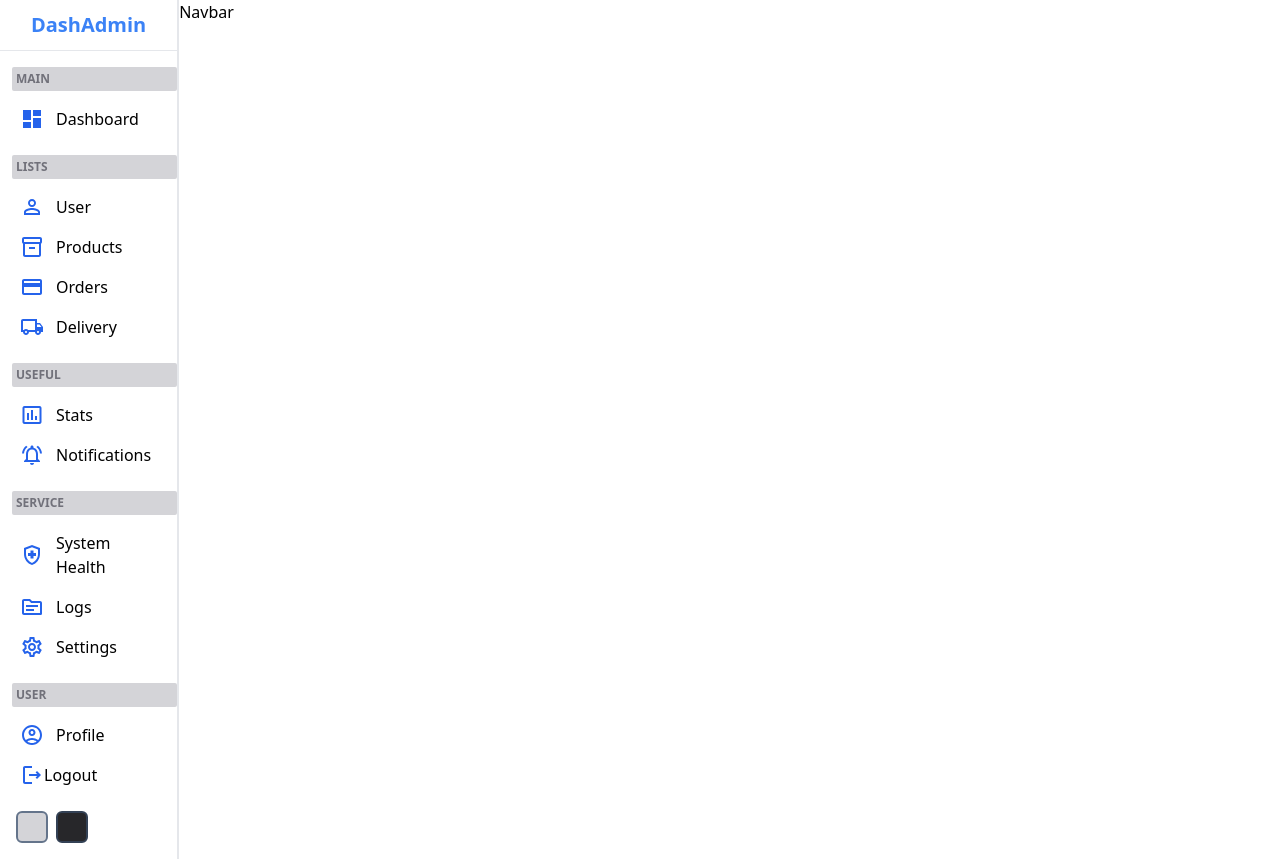
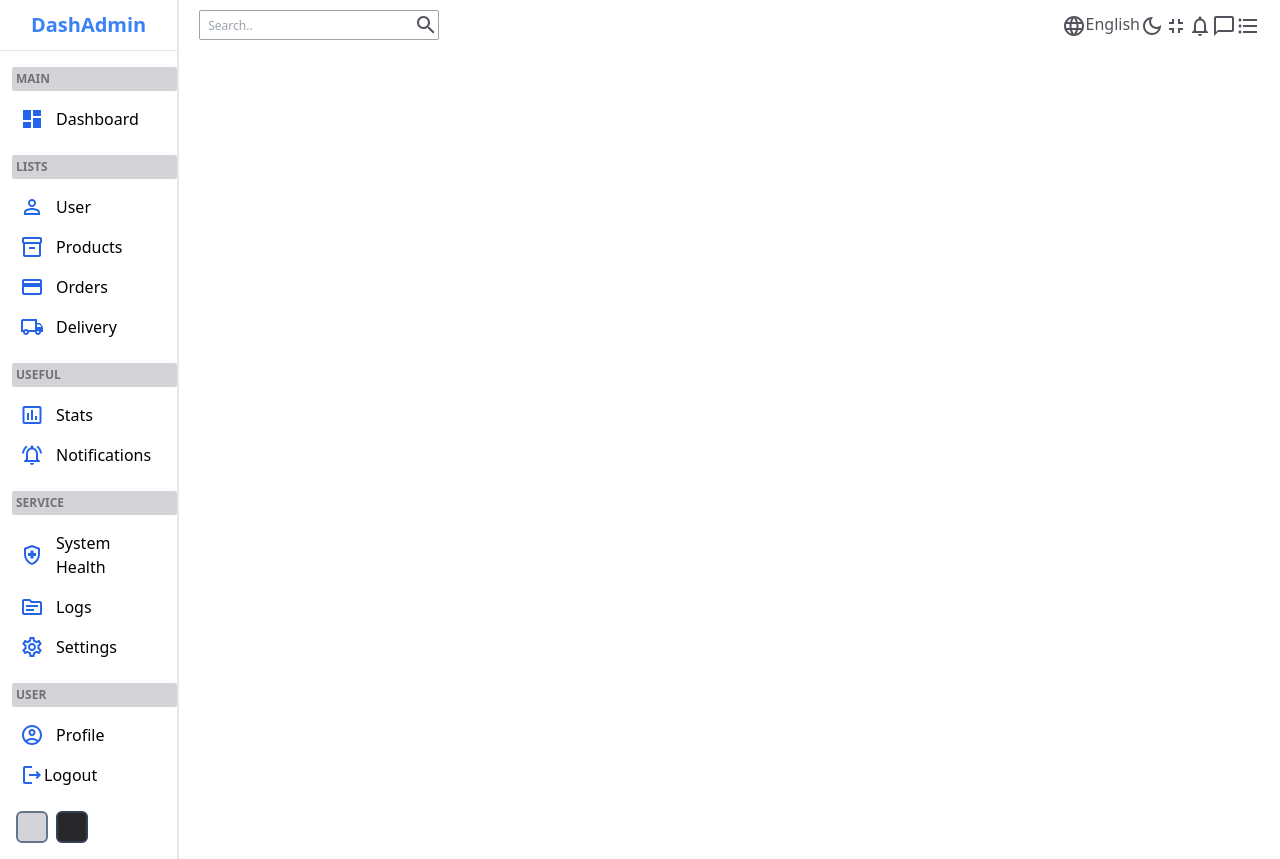
Before and after one commit to cbarcinas/admin-panel, a React (Create React App) app: page / in a window 1280 px wide. Built offline with nearby package versions, Linux system fonts and the light colour scheme.

Commit message:
styles updated wip

```diff
--- a/src/components/Navbar.js
+++ b/src/components/Navbar.js
@@ -1,9 +1,49 @@
-
+import SearchOutlinedIcon from '@mui/icons-material/SearchOutlined';
+import LanguageOutlinedIcon from '@mui/icons-material/LanguageOutlined';
+import DarkModeOutlinedIcon from '@mui/icons-material/DarkModeOutlined';
+import FullscreenExitOutlinedIcon from '@mui/icons-material/FullscreenExitOutlined';
+import NotificationsNoneOutlinedIcon from '@mui/icons-material/NotificationsNoneOutlined';
+import ChatBubbleOutlineOutlinedIcon from '@mui/icons-material/ChatBubbleOutlineOutlined';
+import FormatListBulletedOutlinedIcon from '@mui/icons-material/FormatListBulletedOutlined';
 
 const Navbar = () => {
   return (
-    <div>Navbar</div>
-  )
-}
+    <div className="text-md flex h-[50px] items-center text-zinc-600">
+      <div className="flex w-full items-center justify-between p-5">
+        {/* Search Input */}
+        <div className="flex items-center rounded-sm border-[1px] border-zinc-400 ">
+          <input
+            type="text"
+            placeholder="Search.."
+            className="w-full rounded-md border-none bg-transparent p-1 pl-2 text-sm outline-none placeholder:text-xs"
+          />
+          <SearchOutlinedIcon className="cursor-pointer" />
+        </div>
+        {/* Secondary Nav Options */}
+        <div className="flex items-center">
+          <div className="item">
+            <LanguageOutlinedIcon className="cursor-pointer" />
+            English
+          </div>
+          <div className="item">
+            <DarkModeOutlinedIcon className="cursor-pointer" />
+          </div>
+          <div className="item">
+            <FullscreenExitOutlinedIcon className="cursor-pointer" />
+          </div>
+          <div className="item">
+            <NotificationsNoneOutlinedIcon className="cursor-pointer" />
+          </div>
+          <div className="item">
+            <ChatBubbleOutlineOutlinedIcon className="cursor-pointer" />
+          </div>
+          <div className="item">
+            <FormatListBulletedOutlinedIcon className="cursor-pointer" />
+          </div>
+        </div>
+      </div>
+    </div>
+  );
+};
 
-export default Navbar
+export default Navbar;
```
